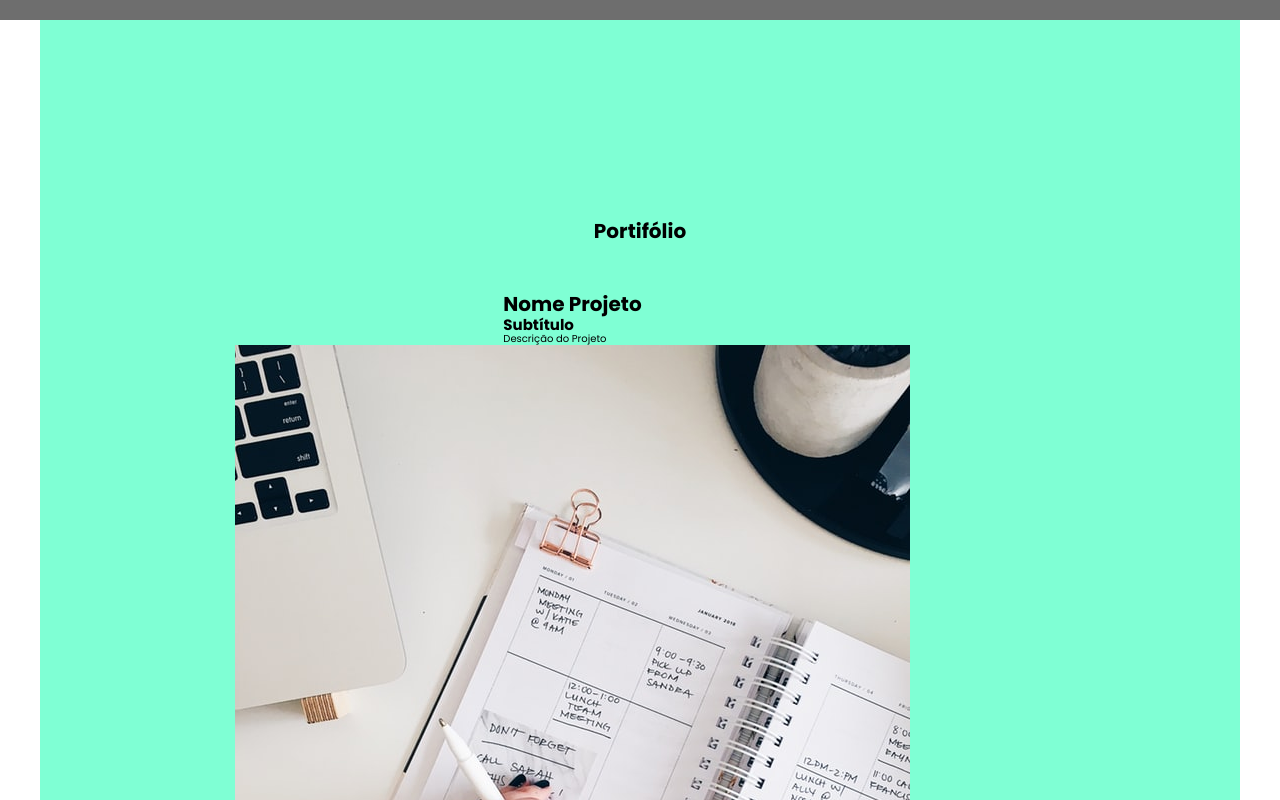
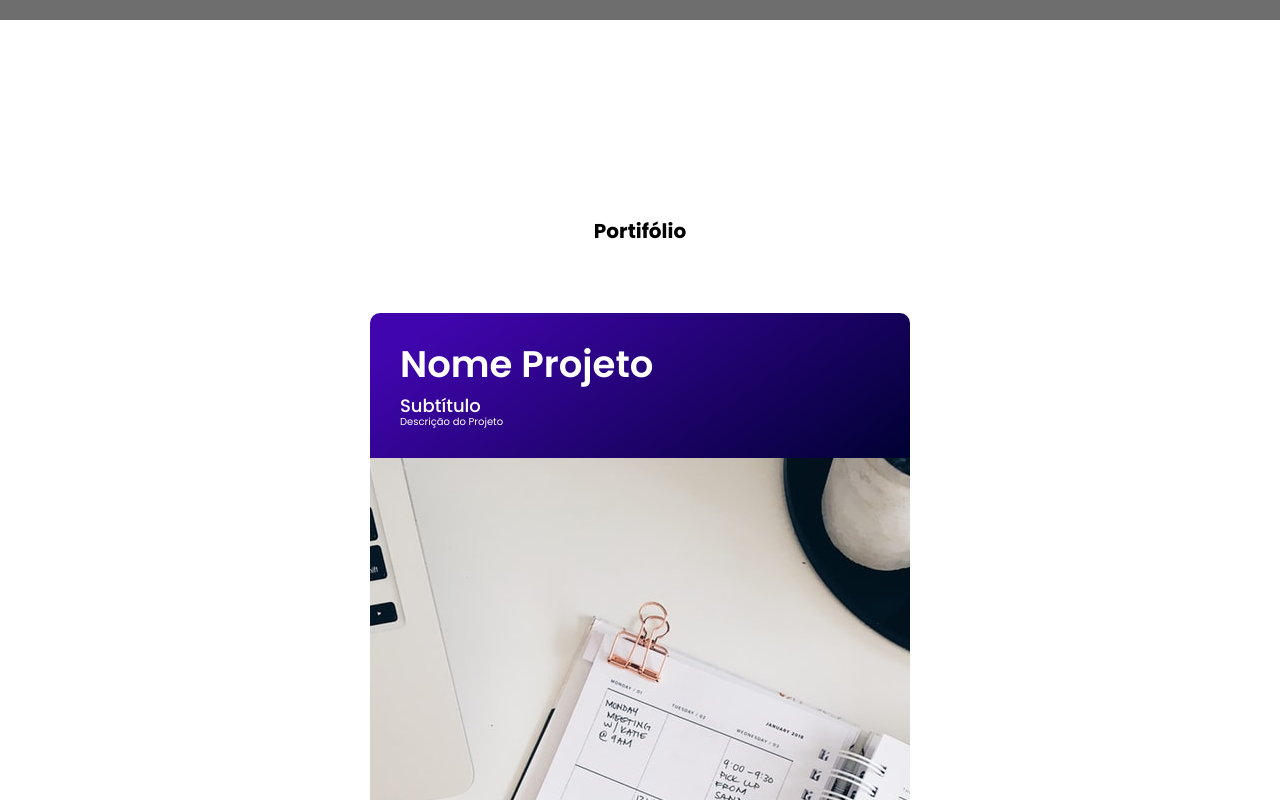
Before and after one commit to PalomaSelva/Portfolio, a plain HTML site: page index.html in a window 1280 px wide. Shown: the part 780-1580 px from the top of the page. Drawn offline with Linux system fonts and the light colour scheme; grey boxes are pictures that could not be loaded.

Commit message:
project-info

```diff
--- a/assets/css/style.css
+++ b/assets/css/style.css
@@ -119,11 +119,17 @@ a{
       max-width: 1200px;
       margin: 0 auto;
       padding: 100px 0;
-      background-color: aquamarine;
+
 }
 #portfolio .header{
       padding-bottom: 50px;
 
+}
+#portfolio .all-projects{
+      display: flex;
+      align-items: center;
+      justify-items: center;
+      flex-direction: column;
 }
 #portfolio .project-item{
       display: flex;
@@ -131,6 +137,32 @@ a{
       justify-items: center;
       flex-direction: column;
       width: 80%;
+      margin: 20px auto;
+      overflow: hidden;
+      border-radius: 10px;
+
+}
+
+#portfolio .project-info{
+      padding: 30px;
+      flex-basis: 50%;
+      width: 100%;
+      display: flex;
+      align-items: flex-start;
+      justify-content: center;
+      flex-direction: column;
+      background-image: linear-gradient( 145deg, #4105af 10%, #000132 100%);
+      color: white;
+
+}
+#portfolio .project-info h1{
+      font-size: 3.7em;
+      font-weight: 600;
+}
+#portfolio .project-info h2{
+      font-size: 1.8em;
+      margin-top: 10px;
+      font-weight: 500;
 }
 
 
```
Also changed, not shown: index.html (+1 -1 lines).
